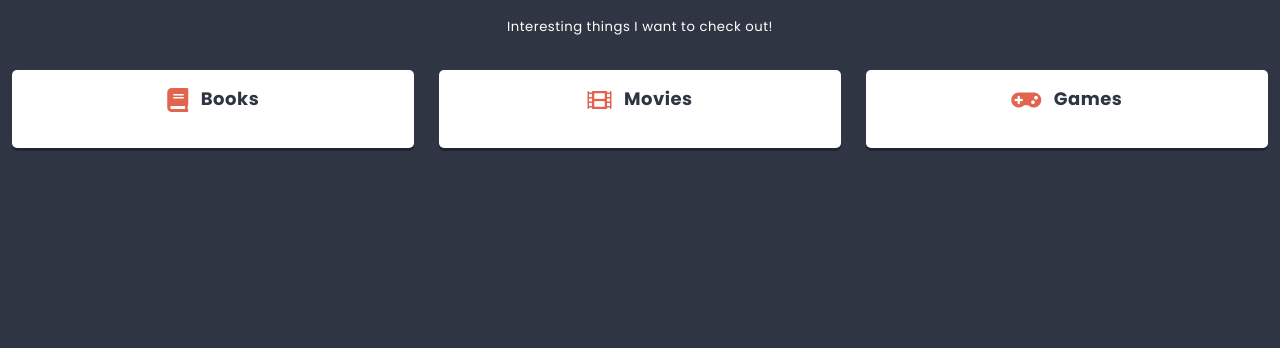
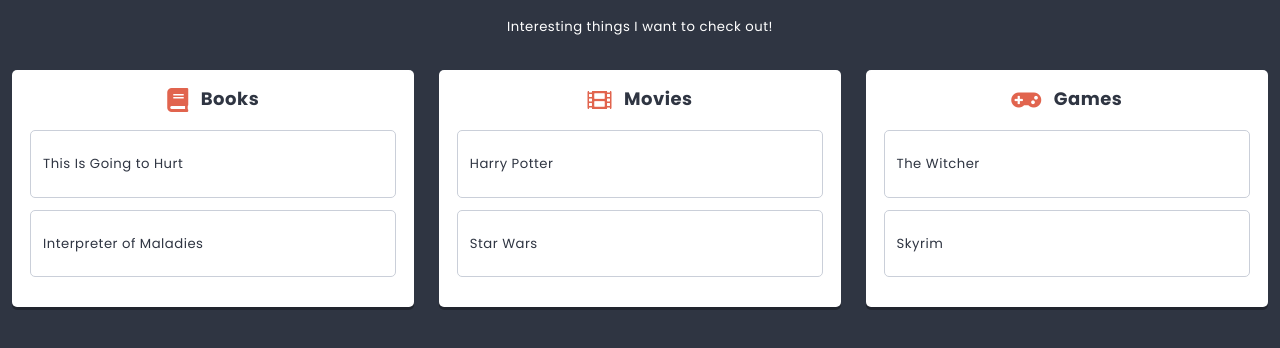
Before and after one commit to AnnaKuszal/My-first-React-app, a React app: page / in a window 1280 px wide. Shown: the part 362-710 px from the top of the page. Built offline with nearby package versions, Linux system fonts and the light colour scheme.

Commit message:
Render cards in 'Columns'

```diff
--- a/src/components/Column/Column.js
+++ b/src/components/Column/Column.js
@@ -2,7 +2,7 @@
 import styles from './Column.scss';
 import PropTypes from 'prop-types';
 //import Creator from '../Creator/Creator.js';
-//import Card from '../Card/Card.js';
+import Card from '../Card/Card.js';
 //import {settings} from '../../data/dataStore';
 import Icon from '../Icon/Icon.js';
 
@@ -16,15 +16,15 @@
 
 
   render() {
-    const {title, icon} = this.props;
+    const {title, icon, cards} = this.props;
     return (
       <section className={styles.component}>
         <h3 className={styles.title}><span className={styles.icon}><Icon name={icon}/></span>{title}</h3>
+
+        {cards.map(cardData => (
+          <Card key={cardData.id} {...cardData} />
+        ))}
         {/*
-        {this.state.cards.map(({key, ...cardProps}) => (
-          <Card key={key} {...cardProps} />
-        ))}
-
         <Creator text={settings.cardCreatorText} action={title => this.addCard(title)}/>
         */}
       </section>
```
